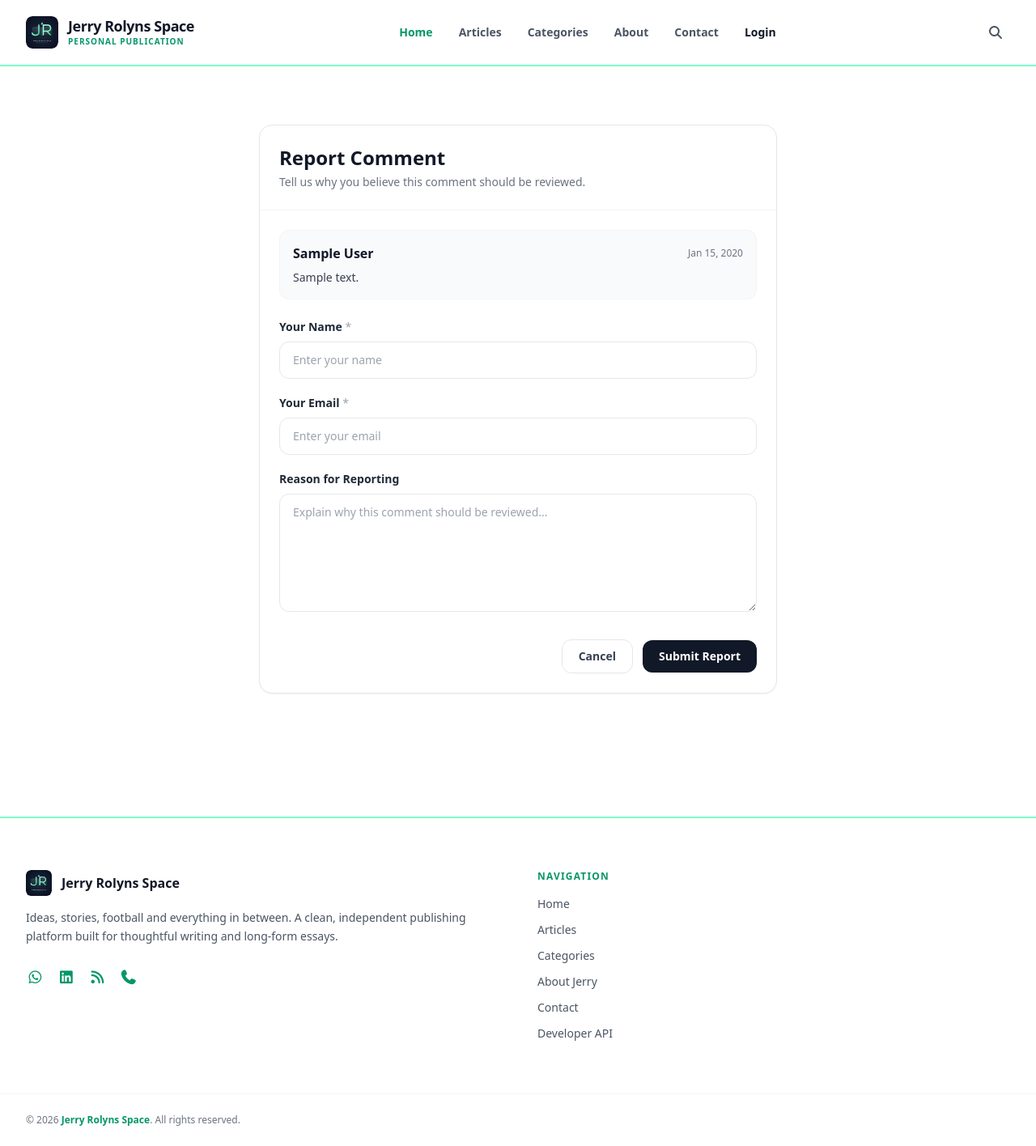
After one commit to LutanTech/rolyns-space, a Flask app: page /comments/1/report in a window 1280 px wide. The commit adds this page. Shown: the whole page at 81% size. Run offline with Flask 3, Linux system fonts and the light colour scheme; tables that the repository leaves empty hold one stand-in row (values such as "Sample post"); some libraries are stand-ins or nearby versions.

Commit message:
Add comment reporting and admin report management features
- Introduced a new CommentReport model to handle comment reports, including fields for reporter details and resolution status.
- Added routes for reporting comments and resolving reports in app.py, enhancing moderation capabilities.
- Updated the dashboard to display total reports and added a link to the reports page for admin users.
- Modified article_detail.html to support comment reporting functionality.
- Ensured comments marked as reported are filtered out from the displayed list.

```diff
--- a/app.py
+++ b/app.py
@@ -11,6 +11,7 @@ import random
 import string
 import uuid
 
+from blinker.base import F
 from flask import current_app
 from flask import (
     Flask,
@@ -158,6 +159,7 @@ class Comment(db.Model):
     author_email = db.Column(db.String(120), nullable=False)
     content = db.Column(db.Text, nullable=False)
     is_approved = db.Column(db.Boolean, default=True)
+    is_reported = db.Column(db.Boolean, default=False)
     created_at = db.Column(db.DateTime, default=datetime.datetime.utcnow)
 
 
@@ -172,6 +174,21 @@ class CommentReply(db.Model):
     content = db.Column(db.Text, nullable=False)
     is_approved = db.Column(db.Boolean, default=True)
     created_at = db.Column(db.DateTime, default=datetime.datetime.utcnow)
+
+class CommentReport(db.Model):
+    __tablename__ = 'reports'
+    id = db.Column(db.Integer, primary_key=True)
+    article_id = db.Column(db.Integer, db.ForeignKey('articles.id'), nullable=False)
+    comment_id = db.Column(db.Integer, db.ForeignKey('comments.id'), nullable=False)
+    user_id = db.Column(db.Integer, db.ForeignKey('users.id'), nullable=True)
+    reporter_name = db.Column(db.String(100), nullable=True)
+    reporter_email = db.Column(db.String(120), nullable=True)
+    content = db.Column(db.Text, nullable=False)
+    is_resolved = db.Column(db.Boolean, default=False)
+    created_at = db.Column(db.DateTime, default=datetime.datetime.utcnow)
+    comment = db.relationship("Comment", backref="reports")
+    article = db.relationship("Article")
+    user = db.relationship("User")
 
 
 
@@ -211,7 +228,7 @@ def login_required(f):
     def decorated_function(*args, **kwargs):
         if 'user_id' not in session:
             flash('Please log in to access the dashboard.', 'error')
-            return redirect(url_for('google.login'))
+            return redirect(url_for('login'))
         return f(*args, **kwargs)
     return decorated_function
 
@@ -247,6 +264,23 @@ def upload_image():
     except Exception as e:
         return jsonify({'error':str(e)}),500
 
+@admin_bp.route('/reports')
+@admin_required
+def reports():
+    reports = CommentReport.query.order_by(CommentReport.created_at.desc()).all()
+    return render_template('admin/reports.html', reports=reports)
+
+
+@admin_bp.route('/reports/<int:report_id>/resolve', methods=['POST'])
+@admin_required
+def resolve_report(report_id):
+    report = CommentReport.query.get_or_404(report_id)
+    report.is_resolved = True
+    comment = Comment.query.get_or_404(report.comment_id)
+    comment.is_reported = False
+    db.session.commit()
+    flash('Report marked as resolved.', 'success')
+    return redirect(url_for('admin.reports'))
 
 @admin_bp.errorhandler(404)
 def page_not_found(e):
@@ -277,6 +311,7 @@ def dashboard():
     total_comments = Comment.query.count()
     total_subscribers = Subscriber.query.count()
     total_messages = Message.query.count()
+    total_reports = CommentReport.query.count()
     articles = Article.query.order_by(Article.created_at.desc()).all()
     comments = Comment.query.order_by(Comment.created_at.desc()).limit(10).all()
     categories = Category.query.all()
@@ -285,6 +320,7 @@ def dashboard():
                            total_comments=total_comments,
                            total_subscribers=total_subscribers,
                            total_messages=total_messages,
+                           total_reports=total_reports,
                            articles=articles,
                            comments=comments,
                            categories=categories)
@@ -438,6 +474,7 @@ def create_app(config_class=Config):
             flash('Unauthorized deletion. Logging suspicious activity.', 'error')
             return redirect(next_url)
 
+
         Reaction.query.filter_by(comment_id=comment.id).delete()
 
         CommentReply.query.filter_by(comment_id=comment.id).delete()
@@ -531,8 +568,11 @@ def create_app(config_class=Config):
         session['username']=user.username
         session['photo']=user.avatar_url
         session['user_email']=user.email
-        session['is_admin']=user.is_admin
         session['token']=token
+
+        if user.is_admin:
+            session['is_admin']=user.is_admin
+
 
         next_url=session.pop("google_next",None)
 
@@ -558,9 +598,12 @@ def create_app(config_class=Config):
                 session['username']=user.username
                 session['photo']=user.avatar_url
                 session['user_email']=user.email
-                session['is_admin']=user.is_admin
+                if user.is_admin:
+                   session['is_admin']=user.is_admin
 
                 flash('Logged in successfully.','success')
+                if user.is_admin:
+                    return redirect(url_for('admin.dashboard'))
                 return redirect(url_for('index'))
 
             flash('Invalid username or password.','error')
@@ -634,7 +677,7 @@ def create_app(config_class=Config):
             Article.status == 'published'
         ).order_by(Article.published_at.asc()).first()
 
-        comments = article.comments.filter_by(is_approved=True).order_by(Comment.created_at.desc()).all()
+        comments = article.comments.filter_by(is_approved=True, is_reported=False).order_by(Comment.created_at.desc()).all()
 
         for comment in comments:
             user = User.query.filter_by(email=comment.author_email).first()
@@ -764,6 +807,46 @@ def create_app(config_class=Config):
     def terms():
         return render_template('terms.html')
 
+    @app.route("/comments/<int:comment_id>/report", methods=["GET", "POST"])
+    def report_comment(comment_id):
+        comment = Comment.query.get_or_404(comment_id)
+        next_url = request.args.get("next") or request.form.get("next") or url_for("index")
+
+        if request.method == "POST":
+            reporter_name = request.form.get("reporter_name", "").strip()
+            reporter_email = request.form.get("reporter_email", "").strip()
+            content = request.form.get("content", "").strip()
+
+            if not reporter_email or not content or not reporter_name:
+                flash("Please complete all fields.", "error")
+                return render_template(
+                    "report_comment.html",
+                    comment=comment,
+                    next_url=next_url
+                )
+
+            report = CommentReport(
+                article_id=comment.article_id,
+                comment_id=comment.id,
+                user_id=None,
+                reporter_name=reporter_name or 'no_name',
+                reporter_email=reporter_email or 'no_email',
+                content=content
+            )
+
+            comment.is_reported = True
+
+            db.session.add(report)
+            db.session.commit()
+
+            flash("Comment reported successfully.", "success")
+            return redirect(next_url)
+
+        return render_template(
+            "report_comment.html",
+            comment=comment,
+            next_url=next_url
+        )
 
     @app.route('/comments/<int:id>/<string:reaction>', methods=['POST'])
     def react(id, reaction):
--- a/templates/article_detail.html
+++ b/templates/article_detail.html
@@ -217,7 +217,7 @@ document.addEventListener('DOMContentLoaded', () => {
 
         <div class="space-y-4" id="comments">
             {% for comment in comments %}
-            <div class="p-4 bg-white border border-gray-100 rounded space-y-2">
+            <div class="p-4 bg-white border border-gray-100 rounded space-y-2" id="comment-{{ comment.id }}-{{ comment.user_id }}">
                 <div class="flex justify-start items-center text-xs gap-2 relative">
                     <img src="{{ comment.photo }}" class="w-9 h-9 rounded-full border border-2">
                     <div class="flex flex-col">
@@ -267,7 +267,7 @@ document.addEventListener('DOMContentLoaded', () => {
                     </div>
 
                     <div class="comment-actions flex gap-4">
-                        <button onclick="document.getElementById('comment-reply-{{ comment.id }}-{{ comment.user_id }}').classList.toggle('block'); document.getElementById('comment-reply-{{ comment.id }}-{{ comment.user_id }}').classList.toggle('hidden'); document.getElementById('reply-input-{{ comment.id }}-{{ comment.user_id }}').placeholder = 'Replying to {{ comment.author_name }} :{{comment.content[:20]}}...';document.getElementById('reply-input-{{ comment.id }}-{{ comment.user_id }}').focus()" class="hover:text-blue-400 text-xs underline ">
+                        <button onclick="document.getElementById('comment-reply-{{ comment.id }}-{{ comment.user_id }}').classList.toggle('block'); document.getElementById('comment-reply-{{ comment.id }}-{{ comment.user_id }}').classList.toggle('hidden'); document.getElementById('reply-input-{{ comment.id }}-{{ comment.user_id }}').placeholder = 'Replying to {{ comment.author_name }}...';document.getElementById('reply-input-{{ comment.id }}-{{ comment.user_id }}').focus()" class="hover:text-blue-400 text-xs underline ">
                             <i class="fas fa-reply"></i> Replies ({{ comment.replies | length or 0 }})
                         </button>
 
--- /dev/null
+++ b/templates/report_comment.html
@@ -0,0 +1,70 @@
+{% extends "base.html" %}
+
+{% block title %}Report Comment — {{ site_name }}{% endblock %}
+
+{% block content %}
+
+<div class="max-w-2xl mx-auto px-4 py-10">
+	<div class="bg-white border border-gray-200 rounded-2xl shadow-sm overflow-hidden">
+		<div class="p-6 border-b border-gray-100">
+			<h1 class="text-2xl font-bold text-gray-900">Report Comment</h1>
+			<p class="text-sm text-gray-500 mt-1">Tell us why you believe this comment should be reviewed.</p>
+		</div>
+
+		<div class="p-6">
+			<div class="bg-gray-50 border border-gray-100 rounded-xl p-4 mb-6">
+				<div class="flex items-center justify-between gap-4 mb-2">
+					<span class="font-semibold text-gray-900">{{ comment.author_name }}</span>
+
+					{% if comment.created_at %}
+					<span class="text-xs text-gray-500 whitespace-nowrap">
+						{{ comment.created_at.strftime('%b %d, %Y') }}
+					</span>
+					{% endif %}
+				</div>
+
+				<p class="text-sm text-gray-700 whitespace-pre-line">{{ comment.content }}</p>
+			</div>
+
+			<form method="POST" action="{{ url_for('report_comment', comment_id=comment.id, next=next_url) }}" class="space-y-5">
+				<input type="hidden" name="next" value="{{ next_url }}">
+
+				<div>
+					<label for="reporter_name" class="block text-sm font-semibold text-gray-800 mb-2">
+						Your Name <span class="text-gray-400 font-normal">*</span>
+					</label>
+
+					<input type="text" id="reporter_name" name="reporter_name" required maxlength="100" autocomplete="name" placeholder="Enter your name" class="w-full px-4 py-3 border border-gray-200 rounded-xl text-sm text-gray-900 outline-none focus:border-gray-400 focus:ring-2 focus:ring-gray-100">
+				</div>
+
+				<div>
+					<label for="reporter_email" class="block text-sm font-semibold text-gray-800 mb-2">
+						Your Email <span class="text-gray-400 font-normal">*</span>
+					</label>
+
+					<input type="email" id="reporter_email" name="reporter_email" required maxlength="120" autocomplete="email" placeholder="Enter your email" class="w-full px-4 py-3 border border-gray-200 rounded-xl text-sm text-gray-900 outline-none focus:border-gray-400 focus:ring-2 focus:ring-gray-100">
+				</div>
+
+				<div>
+					<label for="content" class="block text-sm font-semibold text-gray-800 mb-2">
+						Reason for Reporting
+					</label>
+
+					<textarea id="content" name="content" rows="6" required maxlength="2000" placeholder="Explain why this comment should be reviewed..." class="w-full px-4 py-3 border border-gray-200 rounded-xl text-sm text-gray-900 outline-none focus:border-gray-400 focus:ring-2 focus:ring-gray-100 resize-y"></textarea>
+				</div>
+
+				<div class="flex items-center justify-end gap-3 pt-2">
+					<a href="{{ next_url }}" class="px-5 py-2.5 rounded-xl border border-gray-200 text-sm font-semibold text-gray-700 hover:bg-gray-50 transition">
+						Cancel
+					</a>
+
+					<button type="submit" class="px-5 py-2.5 rounded-xl bg-gray-900 text-white text-sm font-semibold hover:bg-gray-800 transition">
+						Submit Report
+					</button>
+				</div>
+			</form>
+		</div>
+	</div>
+
+</div>
+{% endblock %}
```
Also changed, not shown: templates/admin/dashboard.html (+8 -1 lines), templates/admin/reports.html (added, +129 -0 lines).
